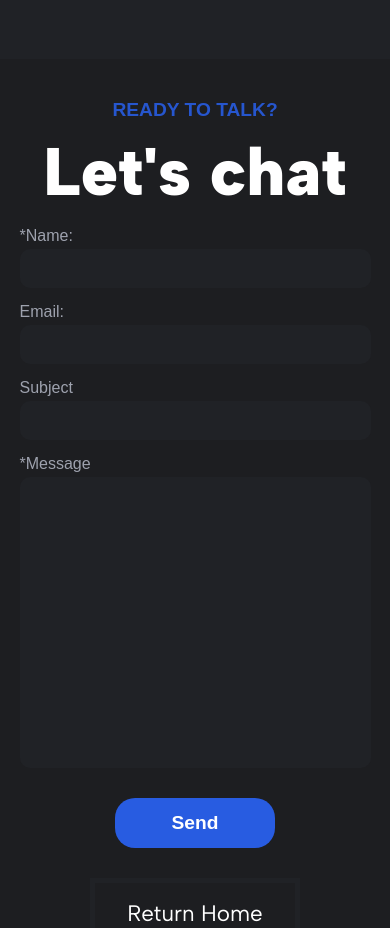
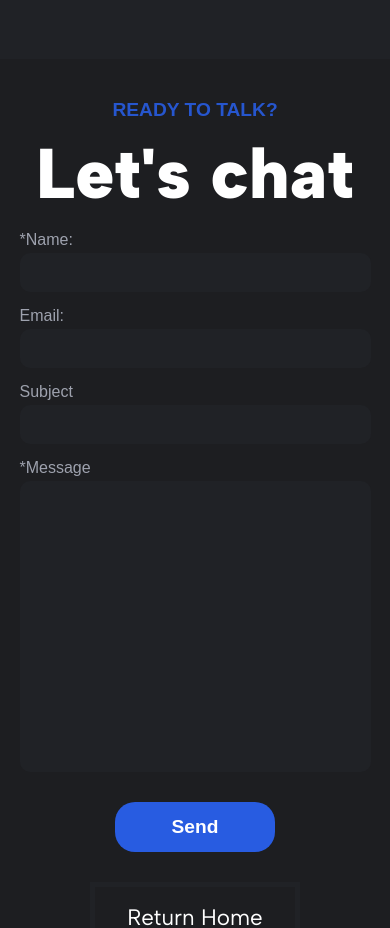
Before and after one commit to IHaveTheSourceCode/portfolio-site, a website built with Vite: page index.html in a window 390 px wide. Shown: the part 4561-5489 px from the top of the page. Built offline with nearby package versions, Linux system fonts and the light colour scheme; a web font is replaced by a local one.

```diff
--- a/style.css
+++ b/style.css
@@ -893,7 +893,7 @@
   }
 
   .form-header > p {
-    font-size: 4.2rem;
+    font-size: 4.4rem;
   }
 }
 
```
